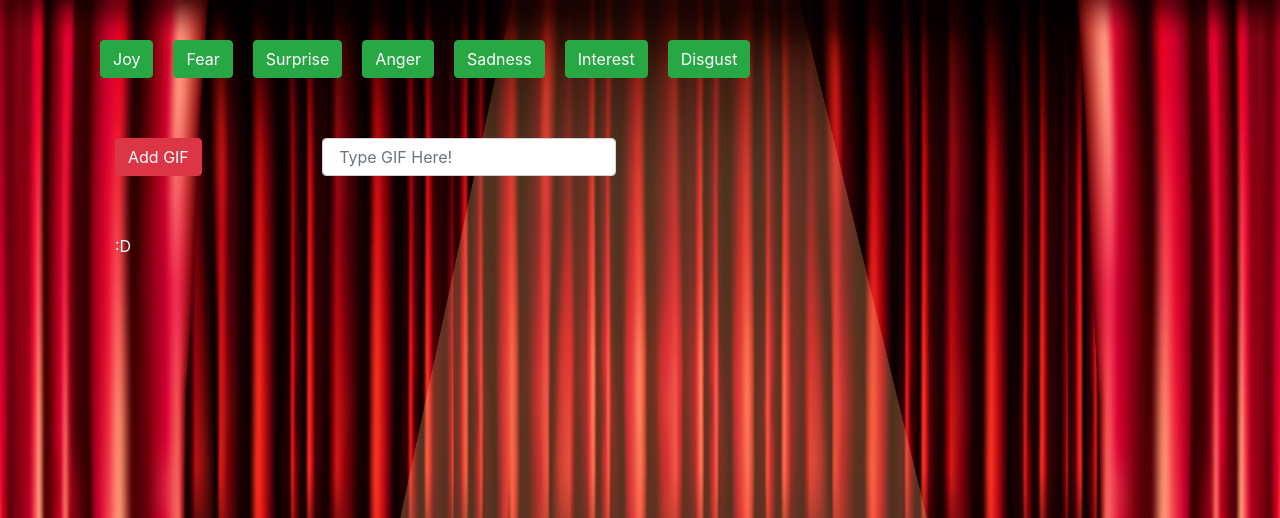
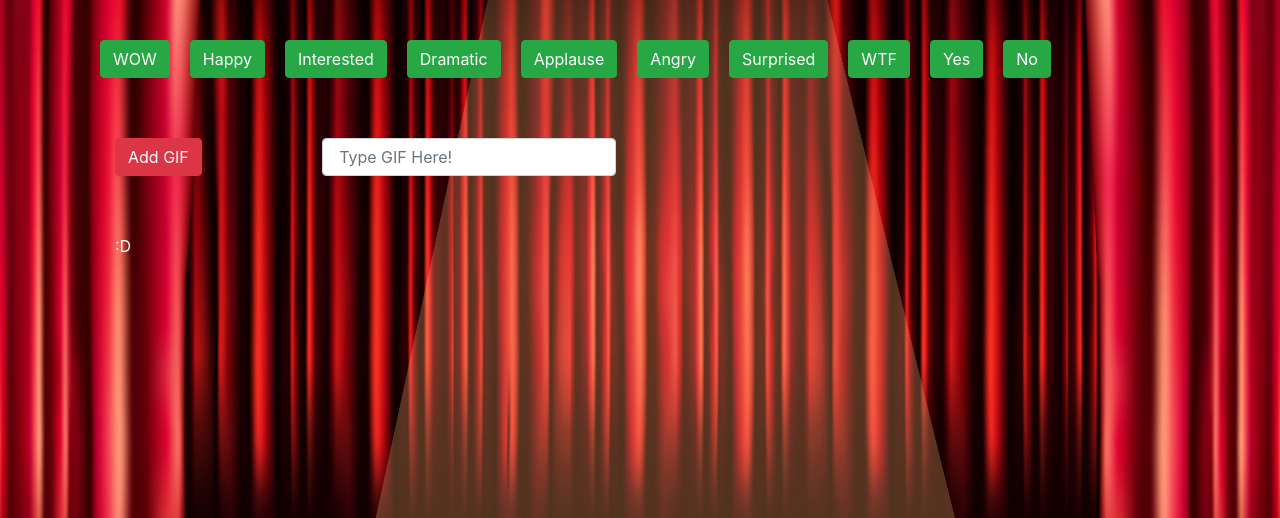
Before and after one commit to VINJROM/giftastic123, a PHP site: page / in a window 1280 px wide. Shown: the top 518 px of the page. Run offline with PHP 8.4, Linux system fonts and the light colour scheme; some libraries are stand-ins or nearby versions.

Commit message:
stylized init GIF reaction array

```diff
--- a/Assets/CSS/style.css
+++ b/Assets/CSS/style.css
@@ -10,6 +10,10 @@ p {
 body {
     background: url("../Images/Theater_Stage_Background.jpg");
     background-size: 100%;
+    background-repeat: no-repeat;
+    background-attachment: fixed;
+    background-position: center;
+    background-size: cover;
 }
 
 
--- a/Assets/JS/giftastic.js
+++ b/Assets/JS/giftastic.js
@@ -1,7 +1,7 @@
 // GLOBAL VARIABLES ===========================================
 
 // Initial array of GIFs.
-var gifs = ["Joy", "Fear", "Surprise", "Anger", "Sadness", "Interest", "Disgust"];
+var gifs = ["WOW", "Happy", "Interested", "Dramatic", "Applause", "Angry", "Surprised", "WTF", "Yes", "No"];
 
 // API Key
 var APIKEY = "B8COWoYL2EO5rDo97TV1aaTFQdaF8rma";
@@ -41,22 +41,6 @@ function displayGifInfo(gif) {
             gifDiv.append(gifImg)
             $('#gifs-view').prepend(gifDiv);
         }
-        //IAN'S CODE
-        // for (var i = 0; i < results.length; i++) {
-        //     var animalDiv = $("<div>");
-        //     var p = $("<p>").text("Rating: " + results[i].rating);
-        //     var t = $("<p>").text("Title: " + results[i].title);
-        //     var animalImage = $("<img>");
-        //     // Attributes multiple URLs to GIFs for *hopeful* playback
-        //     animalImage.attr("src", results[i].images.fixed_height_still.url);
-        //     animalImage.attr("data-still", response.data[i].images.fixed_height_still.url);
-        //     animalImage.attr("data-animate", response.data[i].images.fixed_height.url);
-        //     animalImage.attr("data-state", "still");
-        //     animalImage.attr("class", "gif");
-        //     animalDiv.append(p);
-        //     animalDiv.append(t);
-        //     animalDiv.append(animalImage);
-        //     $("#gifs-appear-here").prepend(animalDiv);
     });
 
     $('#gifs-view').empty();
```
